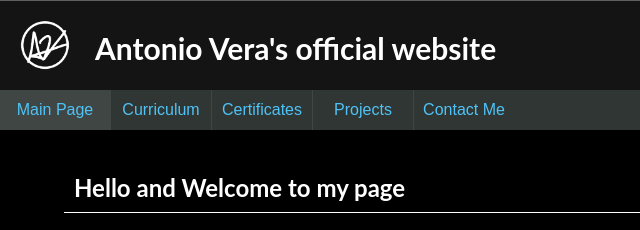
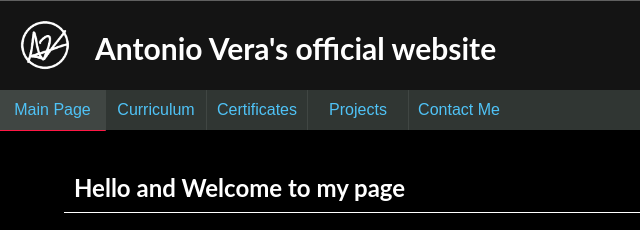
Before and after one commit to antoniovera1/antoniovera1.github.io, a plain HTML site: page index.html in a window 1280 px wide. In both pictures the pointer is over the link "Main Page". Shown: the top 230 px of the page, 0-640 px from the left. Drawn offline with Linux system fonts and the light colour scheme.

Commit message:
Add files via upload

```diff
--- a/css/default.css
+++ b/css/default.css
@@ -61,7 +61,7 @@ header nav a{
 
     border-right: solid 1px #404643;
 
-    transition: width .5s;
+    transition: width .25s;
 }
 
 header nav a:last-child{
@@ -70,12 +70,13 @@ header nav a:last-child{
 
 header nav a.current{
     background-color: #202623;
+    border-bottom: solid 1px #FF1744;
 }
 
-header nav a:hover{
+header nav a:hover, header nav a:focus{
     background-color: #404643;
     color:#4FC3F7;
-    width: 110px;
+    width: 105px;
     text-decoration: none;
 }
 
@@ -109,7 +110,7 @@ footer table th a{
     color: #FFFFFF;
 }
 
-footer table th a:hover{
+footer table th a:hover, footer table th a:focus{
     color: #FFFFFF;
 }
 
@@ -142,7 +143,7 @@ footer a{
     text-decoration: none;
 }
 
-footer a:hover{
+footer a:hover, footer a:focus{
     color: #999999;
     text-decoration: underline;
 }
```
